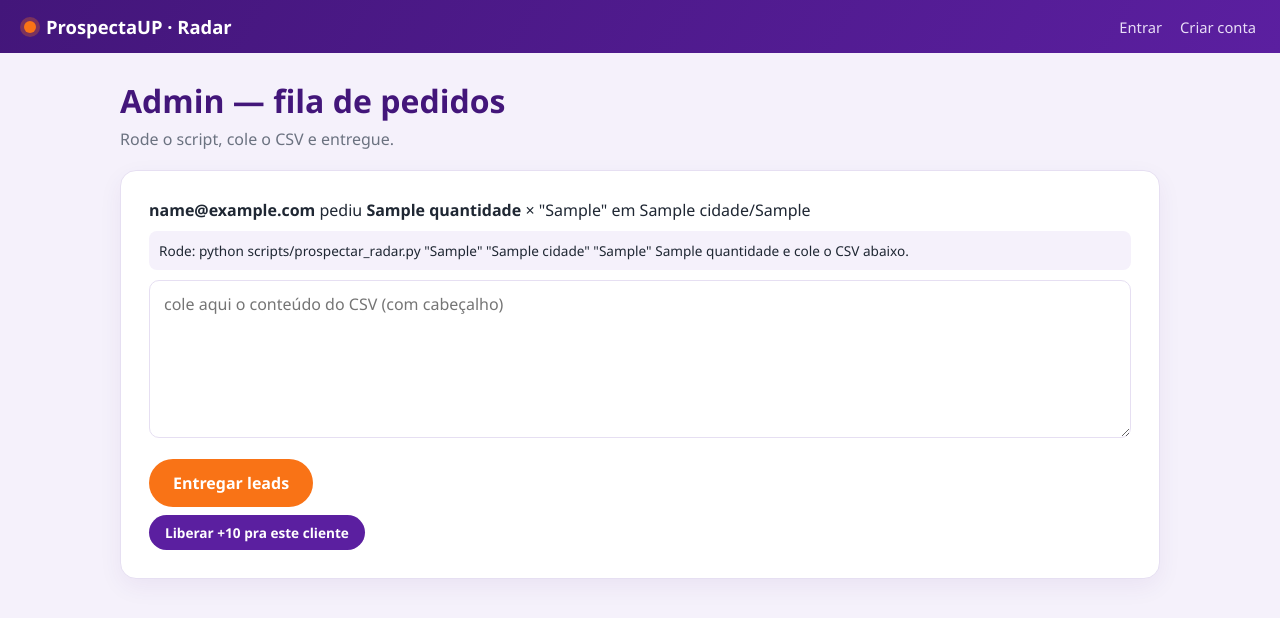
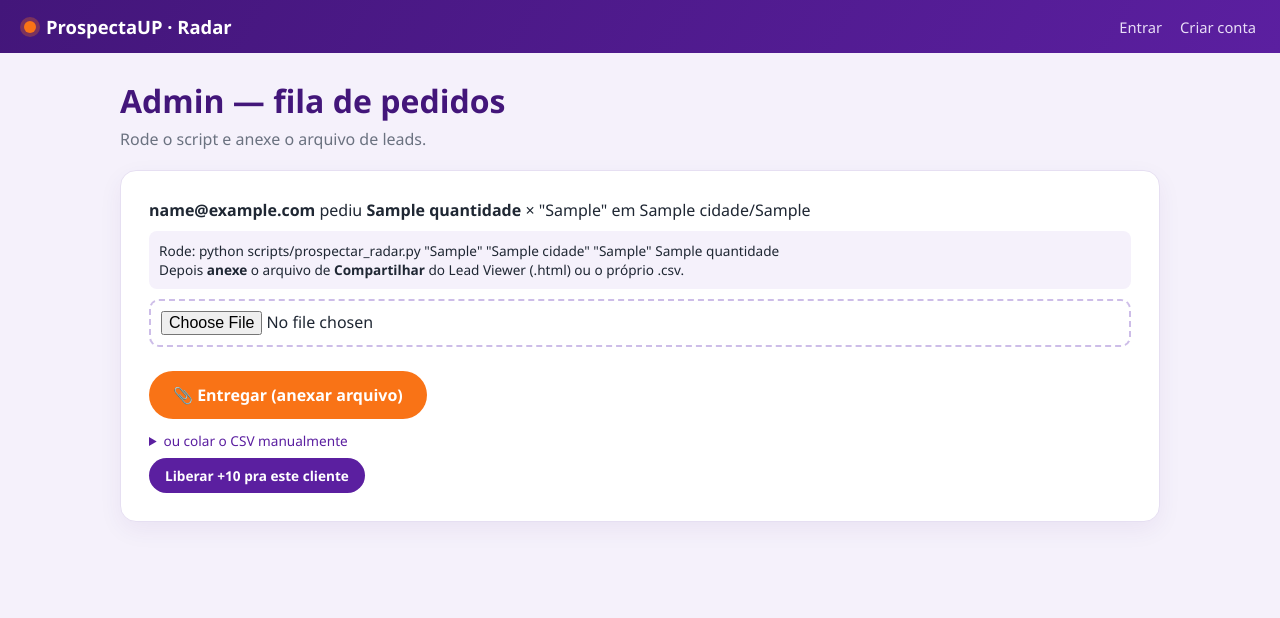
Before and after one commit to paulomaianeto22-ai/prospectaradar, a FastAPI app: template app/templates/admin.html in a window 1280 px wide. Shown: the top 618 px of the page. Run offline with FastAPI, Linux system fonts and the light colour scheme; the template is opened without the code that fills it: most values are stand-ins (such as "Sample title", 1, 10 or a date in 2020).

Commit message:
Add files via upload

```diff
--- a/plataforma/app/templates/admin.html
+++ b/plataforma/app/templates/admin.html
@@ -1,15 +1,28 @@
 {% extends "base.html" %}{% block conteudo %}
-<h1>Admin — fila de pedidos</h1><p class="sub">Rode o script, cole o CSV e entregue.</p>
+<h1>Admin — fila de pedidos</h1><p class="sub">Rode o script e anexe o arquivo de leads.</p>
+{% if erro %}<div class="card" style="border:1px solid #e11d48;color:#e11d48">{{ erro }}</div>{% endif %}
 {% if not pendentes %}<div class="card">Nenhum pedido pendente 🎉</div>{% endif %}
 {% for p in pendentes %}
 <div class="card" style="margin-bottom:16px">
 <b>{{ users[p.user_id].email }}</b> pediu <b>{{ p.quantidade }}</b> × "{{ p.tipo_comercio }}" em {{ p.cidade }}/{{ p.uf }}
 <div style="background:var(--luz);padding:10px;border-radius:8px;margin:10px 0;font-size:.85rem">
-Rode: <code>python scripts/prospectar_radar.py "{{ p.tipo_comercio }}" "{{ p.cidade }}" "{{ p.uf }}" {{ p.quantidade }}</code> e cole o CSV abaixo.</div>
-<form method="post" action="/admin/entregar">
+Rode: <code>python scripts/prospectar_radar.py "{{ p.tipo_comercio }}" "{{ p.cidade }}" "{{ p.uf }}" {{ p.quantidade }}</code><br>
+Depois <b>anexe</b> o arquivo de <b>Compartilhar</b> do Lead Viewer (<code>.html</code>) ou o próprio <code>.csv</code>.</div>
+
+<form method="post" action="/admin/entregar_arquivo" enctype="multipart/form-data">
+<input type="hidden" name="request_id" value="{{ p.id }}">
+<input type="file" name="arquivo" accept=".html,.htm,.csv" required
+       style="display:block;margin:8px 0;padding:10px;border:2px dashed #cdbde8;border-radius:10px;width:100%;background:#fff">
+<button class="btn" type="submit">📎 Entregar (anexar arquivo)</button></form>
+
+<details style="margin-top:12px">
+<summary style="cursor:pointer;color:var(--roxo);font-size:.85rem">ou colar o CSV manualmente</summary>
+<form method="post" action="/admin/entregar" style="margin-top:8px">
 <input type="hidden" name="request_id" value="{{ p.id }}">
 <textarea name="csv_texto" rows="6" placeholder="cole aqui o conteúdo do CSV (com cabeçalho)"></textarea>
 <button class="btn" type="submit">Entregar leads</button></form>
+</details>
+
 <form method="post" action="/admin/grant" style="margin-top:8px">
 <input type="hidden" name="user_id" value="{{ p.user_id }}">
 <button class="btn sm" style="background:var(--roxo)" type="submit">Liberar +10 pra este cliente</button></form>
```
